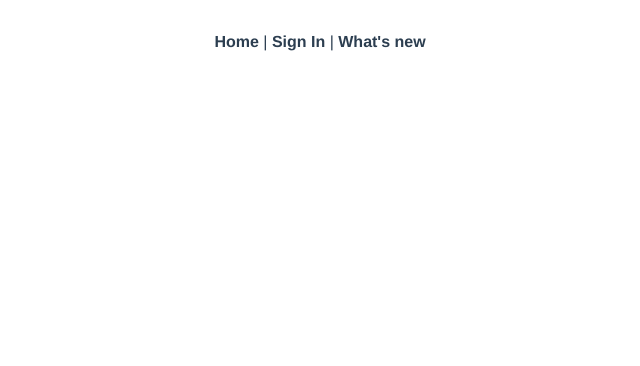
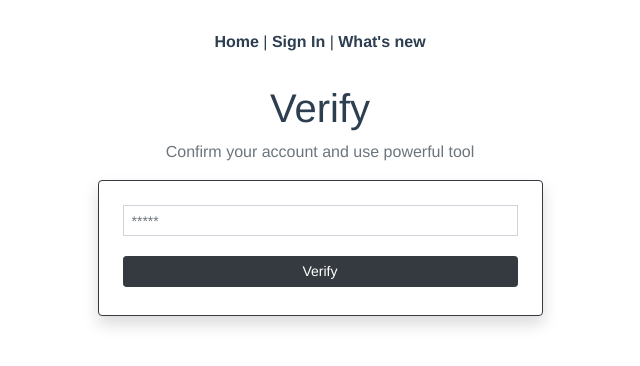
Before and after one commit to cybersturmer/pmdragon, a Vue app in the folder web/: page /verify in a window 1280 px wide. Shown: the top 366 px of the page, without its empty margins (320-960 px from the left). Built offline with nearby package versions, Linux system fonts and the light colour scheme; the HTML template or start-up script is replaced by a standard one.

Commit message:
Person Verification Form updated.

```diff
--- a/web/src/components/VerifyForm.vue
+++ b/web/src/components/VerifyForm.vue
@@ -1,22 +1,68 @@
 <template>
     <form v-on:submit.prevent>
-        <div class="input-group input-group-sm mb-3">
-            <label for="email"></label>
-            <input id="email" type="email"
-                   placeholder="cybersturmer@ya.ru" class="form-control" required>
-        </div>
-        <div class="input-group input-group-sm mb-3">
-            <label></label>
-            <input id="password" type="password"
-                   placeholder="*********" class="form-control" required>
-        </div>
+        <PasswordField group_class="input-group input-group-sm mb-3"
+                       v-model="form_data.password"
+                       :error="form_errors.password"/>
+        <SubmitButton group_class="input-group input-group-sm mb-1"
+                      button_class="btn btn-sm btn-dark w-100"
+                      text="Verify"
+                      v-on:click="sendRequest()"/>
     </form>
 </template>
 
 <script>
-  export default {
-    name: 'VerifyForm'
-  };
+import SubmitButton from './SubmitButton.vue';
+import PasswordField from './PasswordField.vue';
+
+export default {
+  name: 'VerifyForm',
+  components: {
+    SubmitButton,
+    PasswordField,
+  },
+  data() {
+    return {
+      form_data: {
+        password: '',
+        key: '',
+      },
+
+      form_errors: {
+        password: '',
+      },
+    };
+  },
+
+  methods: {
+    async sendRequest() {
+      this.form_data.key = this.$route.query.key;
+
+      const url = 'http://0.0.0.0:8000/api/core/persons/';
+
+      const response = await fetch(url, {
+        method: 'POST',
+        headers: {
+          Accept: 'application/json',
+          'Content-Type': 'application/json',
+        },
+        body: JSON.stringify(this.form_data),
+      });
+
+      const json = await response.json();
+      if (response.status !== 201) {
+        if (('password' in json) && (Array.isArray(json.password))) {
+          this.form_errors.password = json.password.join(', ');
+        }
+
+        return;
+      }
+
+      this.form_errors = { password: '' };
+
+      // Redirect ro auth
+    },
+  },
+};
 </script>
 
 <style scoped>
--- a/web/src/router/index.js
+++ b/web/src/router/index.js
@@ -37,6 +37,14 @@ const routes = [
       title: 'PmDragon | What\'s new',
     },
   },
+  {
+    path: '/verify',
+    name: 'Registration verification',
+    component: () => import('../views/Verify'),
+    meta: {
+      title: 'PmDragon | Verify registration',
+    },
+  },
 ];
 
 const router = new VueRouter({
--- a/web/src/views/Verify.vue
+++ b/web/src/views/Verify.vue
@@ -1,15 +1,34 @@
 <template>
-    <form>
-
-    </form>
+    <div class="container">
+        <div class="row justify-content-md-center">
+            <div class="col-sm-10 col-md-10 col-lg-6 col-xl-5">
+                <H1 msg="Verify"/>
+                <Description msg="Confirm your account and use powerful tool"/>
+            </div>
+        </div>
+        <div class="row justify-content-md-center">
+            <div class="col-sm-10 col-md-10 col-lg-6 col-xl-5">
+                <div class="card border-dark p-1 rounded shadow">
+                    <div class="card-body">
+                        <VerifyForm/>
+                    </div>
+                </div>
+            </div>
+        </div>
+    </div>
 </template>
 
 <script>
-  export default {
-    name: 'Verify'
-  };
+import H1 from '../components/H1.vue';
+import VerifyForm from '../components/VerifyForm.vue';
+import Description from '../components/Description.vue';
+
+export default {
+  name: 'Verify',
+  components: {
+    H1,
+    VerifyForm,
+    Description,
+  },
+};
 </script>
-
-<style scoped>
-
-</style>
```
